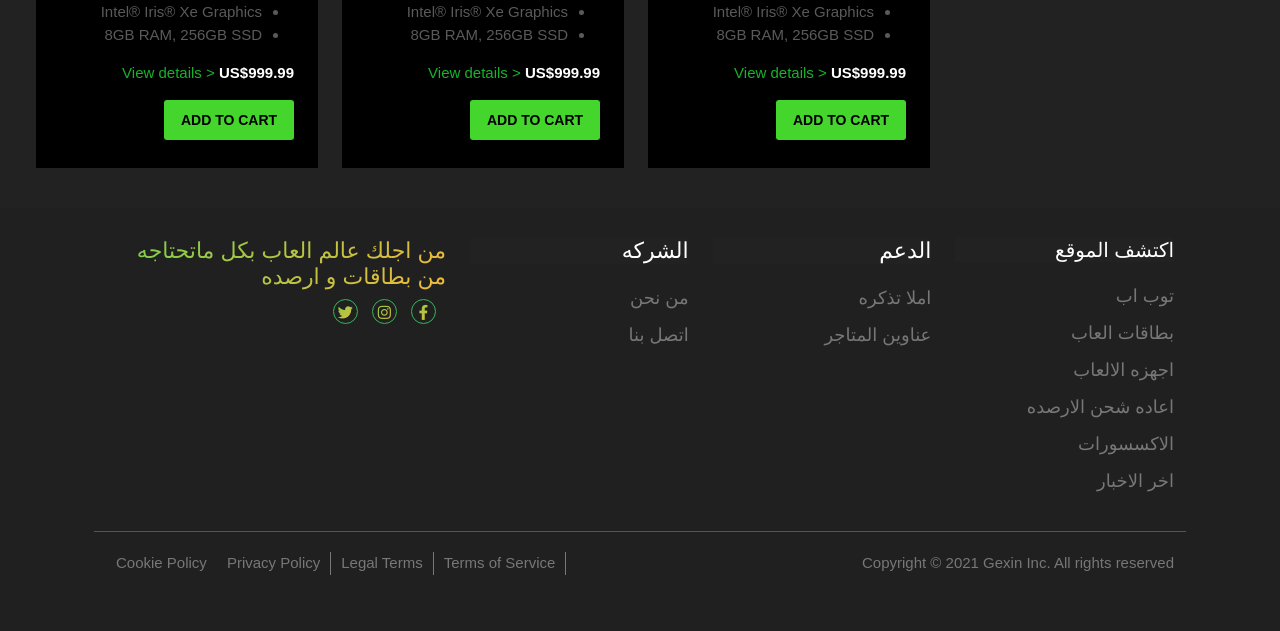
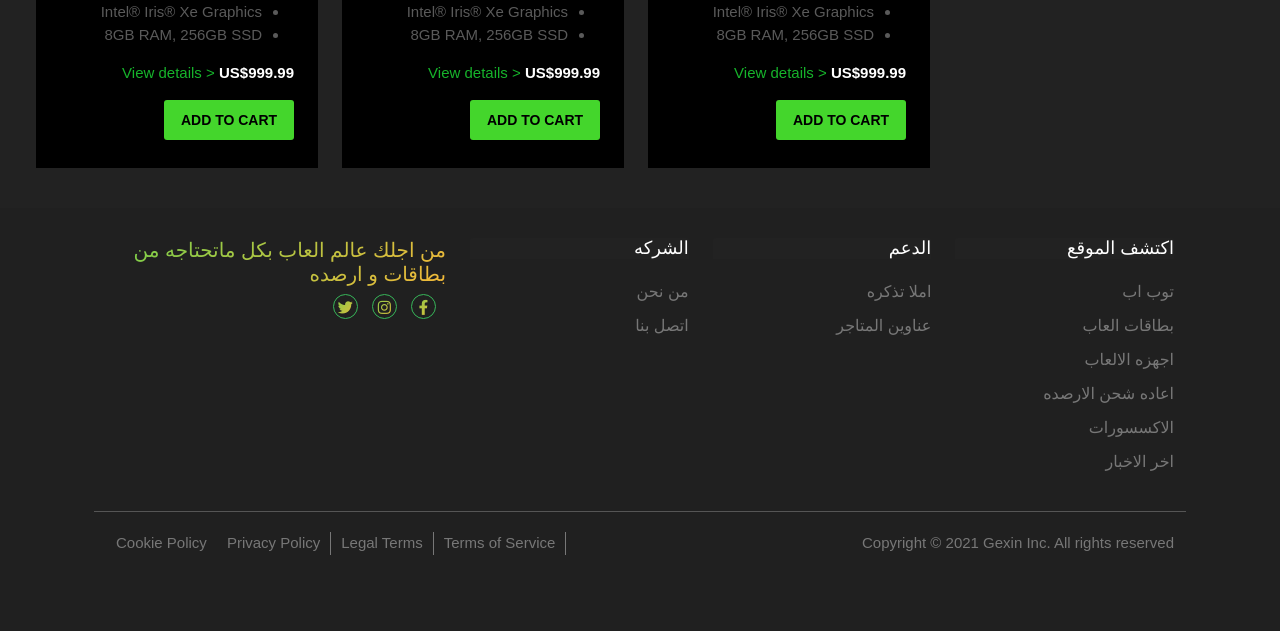
Before and after one commit to Ahsannaeem405/gexin, a PHP site: page /product-filter.php in a window 1280 px wide. Shown: the part 1191-1822 px from the top of the page. After the commit the page ends 1746 px from the top, so only its background shows below. Run offline with PHP 8.4, Linux system fonts and the light colour scheme; some libraries are stand-ins or nearby versions.

Commit message:
font and width

```diff
--- a/css/navbar.css
+++ b/css/navbar.css
@@ -150,13 +150,13 @@
     text-align: right;
 }
     .profile_detials{
-        padding: 10px 15px;
+        padding: 10px 5px;
         position: absolute;
         background-color: #222222;
         color: white;
         top: 40px;
         right: -42px;
-        width: 320px;
+        width: 300px;
         display: none;
         transition: 0.3s;
         border: 1px solid #383838;
--- a/includes/footer.php
+++ b/includes/footer.php
@@ -12,15 +12,15 @@
                                         <div class="footer-links-box">
                                             <div class="accordion-item">
                                                 <h2 class="accordion-header" id="headingOne">
-                                                <button class="accordion-button d-none d-md-none d-lg-block d-xl-block cursor-default" style="font-size:20px">
+                                                <button class="accordion-button d-none d-md-none d-lg-block d-xl-block cursor-default" style="font-size:18px">
                                                 اكتشف الموقع
                                                 </button>
-                                                <button class="accordion-button media-vcenter d-block d-md-block d-lg-none d-xl-none" type="button" data-bs-toggle="collapse" data-bs-target="#explore" aria-expanded="true" aria-controls="collapseOne" style="font-size:20px">
+                                                <button class="accordion-button media-vcenter d-block d-md-block d-lg-none d-xl-none" type="button" data-bs-toggle="collapse" data-bs-target="#explore" aria-expanded="true" aria-controls="collapseOne" style="font-size:18px">
                                                 اكتشف الموقع
                                                 </button>
                                                 </h2>
                                                 <div id="explore" class="accordion-collapse collapse show customHideShow" aria-labelledby="headingOne" data-bs-parent="#accordionExample">
-                                                    <div class="accordion-body" style="font-size:18px">
+                                                    <div class="accordion-body" style="font-size:16px">
                                                         <ul>
                                                             <li>
                                                                 <a href="product-filter.php">توب اب </a>
@@ -50,15 +50,15 @@
                                         <div class="footer-links-box">
                                             <div class="accordion-item">
                                                 <h2 class="accordion-header" id="headingOne">
-                                                <button class="accordion-button d-none d-md-none d-lg-block d-xl-block cursor-default" style="font-size:22px">
+                                                <button class="accordion-button d-none d-md-none d-lg-block d-xl-block cursor-default" style="font-size:18px">
                                                 الدعم
                                                 </button>
-                                                <button class="accordion-button media-vcenter d-block d-md-block d-lg-none d-xl-none" type="button" data-bs-toggle="collapse" data-bs-target="#support" aria-expanded="true" aria-controls="collapseOne" style="font-size:22px">
+                                                <button class="accordion-button media-vcenter d-block d-md-block d-lg-none d-xl-none" type="button" data-bs-toggle="collapse" data-bs-target="#support" aria-expanded="true" aria-controls="collapseOne" style="font-size:18px">
                                                 الدعم
                                                 </button>
                                                 </h2>
                                                 <div id="support" class="accordion-collapse collapse show" aria-labelledby="headingOne" data-bs-parent="#accordionExample">
-                                                    <div class="accordion-body" style="font-size:18px">
+                                                    <div class="accordion-body" style="font-size:16px">
                                                         <ul>
                                                             <li>
                                                                 <a href="">املا تذكره</a>
@@ -76,15 +76,15 @@
                                         <div class="footer-links-box">
                                             <div class="accordion-item">
                                                 <h2 class="accordion-header" id="headingOne">
-                                                <button class="accordion-button d-none d-md-none d-lg-block d-xl-block cursor-default" style="font-size:22px">
+                                                <button class="accordion-button d-none d-md-none d-lg-block d-xl-block cursor-default" style="font-size:18px">
                                                 الشركه
                                                 </button>
-                                                <button class="accordion-button media-vcenter d-block d-md-block d-lg-none d-xl-none" type="button" data-bs-toggle="collapse" data-bs-target="#company" aria-expanded="true" aria-controls="collapseOne" style="font-size:22px">
+                                                <button class="accordion-button media-vcenter d-block d-md-block d-lg-none d-xl-none" type="button" data-bs-toggle="collapse" data-bs-target="#company" aria-expanded="true" aria-controls="collapseOne" style="font-size:18px">
                                                 الشركه
                                                 </button>
                                                 </h2>
                                                 <div id="company" class="accordion-collapse collapse show" aria-labelledby="headingOne" data-bs-parent="#accordionExample" id="refine-search">
-                                                    <div class="accordion-body" style="font-size:18px">
+                                                    <div class="accordion-body" style="font-size:16px">
                                                         <ul>
                                                             <li>
                                                                 <a href="">من نحن </a>
@@ -103,7 +103,7 @@
 
                             <div class="col-md-5 col-lg-4 col-xl-4 col-12">
                                 <div class="social-wrap">
-                                    <h5 style="font-size: 22px;"> من اجلك عالم العاب بكل ماتحتاجه من بطاقات و ارصده</h5>
+                                    <h5 style="font-size: 20px;"> من اجلك عالم العاب بكل ماتحتاجه من بطاقات و ارصده</h5>
                                     <div class="social-acc">
                                         <div class="social-acc-list">
                                             <a href="#"><i class="fab fa-facebook-f"></i></a>
```
